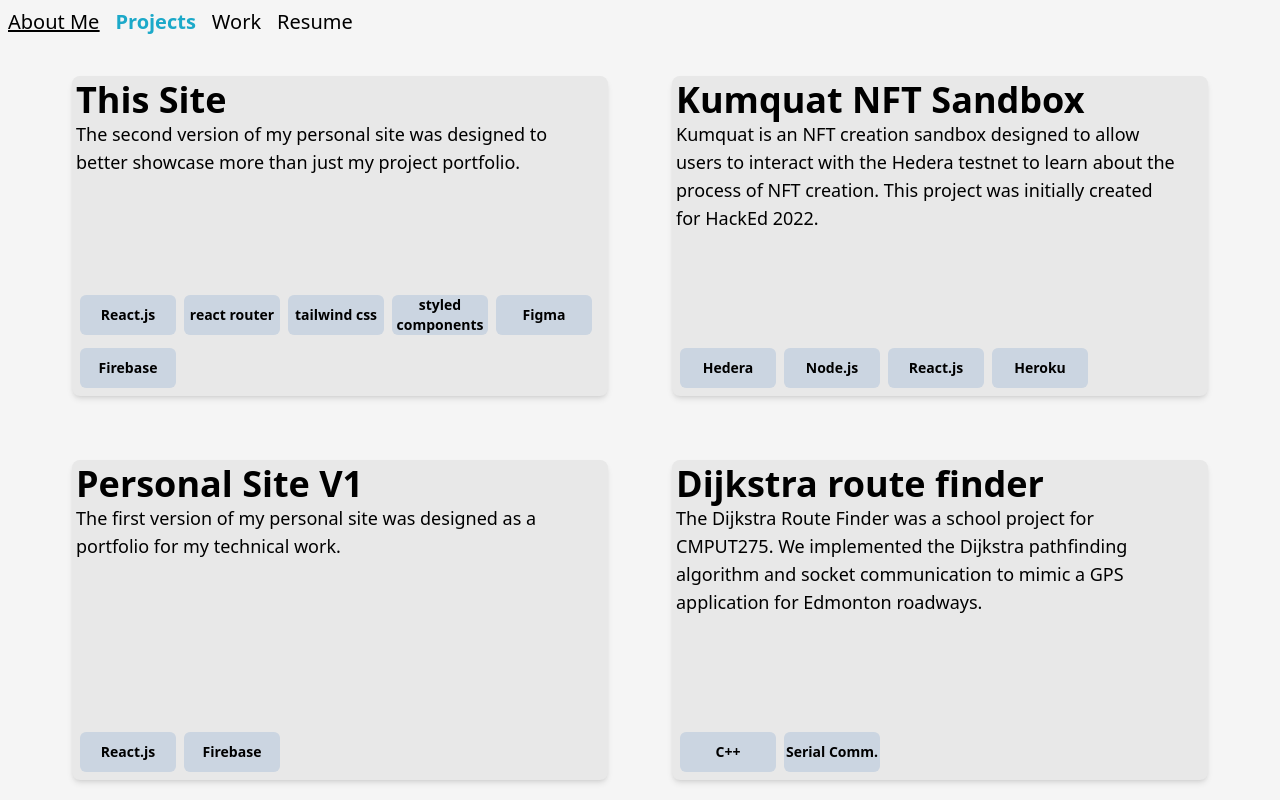
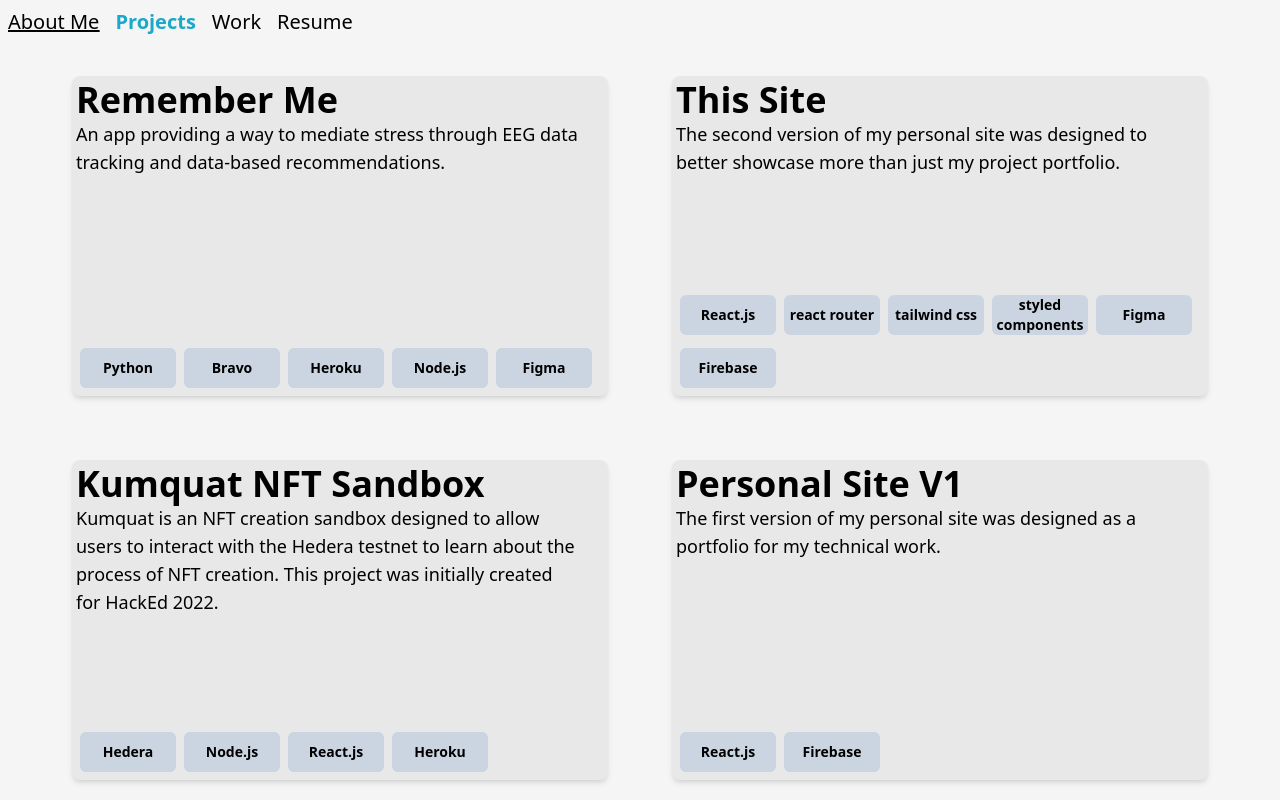
Before and after one commit to ArjunMehta01/personal_site_2, a React app: page /projects in a window 1280 px wide. Shown: the top 800 px of the page. Built offline with nearby package versions, Linux system fonts and the light colour scheme.

Commit message:
Remember Me card added

```diff
--- a/src/index.html
+++ b/src/index.html
@@ -1,6 +1,7 @@
 <!DOCTYPE html>
 <html>
   <head>
+    <meta name="keywords" content="Arjun, Mehta, Arjun Mehta, ArjunMehta01">
     <title>Arjun Mehta</title>
   </head>
   <body style="background-color: whitesmoke">
--- a/src/pages/Projects.js
+++ b/src/pages/Projects.js
@@ -36,6 +36,8 @@ const SpecialText = tw.p`
     p-3
 `;
 
+const rememberMe = "An app providing a way to mediate stress through EEG data tracking and data-based recommendations."
+
 const personalV2Desc = "The second version of my personal site was designed to better showcase more than just my project portfolio.";
 
 const kuquatDesc = "Kumquat is an NFT creation sandbox designed to allow users to interact with the Hedera testnet to learn about the process of NFT creation. This project was initially created for HackEd 2022.";
@@ -72,6 +74,7 @@ const Projects = () => {
                 <BigTextContainer>
                     <SpecialText>Hi I'm Arjun. I go to the <span className="text-green-700">University of Alberta</span> and study <span className="text-yellow-300">Software Engineering.</span></SpecialText>
                 </BigTextContainer> */}
+                <ProjectCard hoverable title="Remember Me" tags={["Python", "Bravo", "Heroku", "Node.js", "Figma"]} onClick={() => openInNewTab("https://devpost.com/software/remember-me-1zum9f?ref_content=my-projects-tab&ref_feature=my_projects")}>{rememberMe}</ProjectCard>
                 <ProjectCard hoverable title="This Site" tags={["React.js", "react router", "tailwind css", "styled components", "Figma", "Firebase"]} onClick={() => navigate("/projects/thissite")}>{personalV2Desc}</ProjectCard>
                 <ProjectCard hoverable title="Kumquat NFT Sandbox" tags={["Hedera", "Node.js","React.js", "Heroku"]} onClick={() => navigate("/projects/kumquat")}>{kuquatDesc}</ProjectCard>
                 <ProjectCard hoverable title="Personal Site V1" tags={["React.js", "Firebase"]} onClick={() => navigate("/projects/sitev1")}>{personalV1Desc}</ProjectCard>
```
